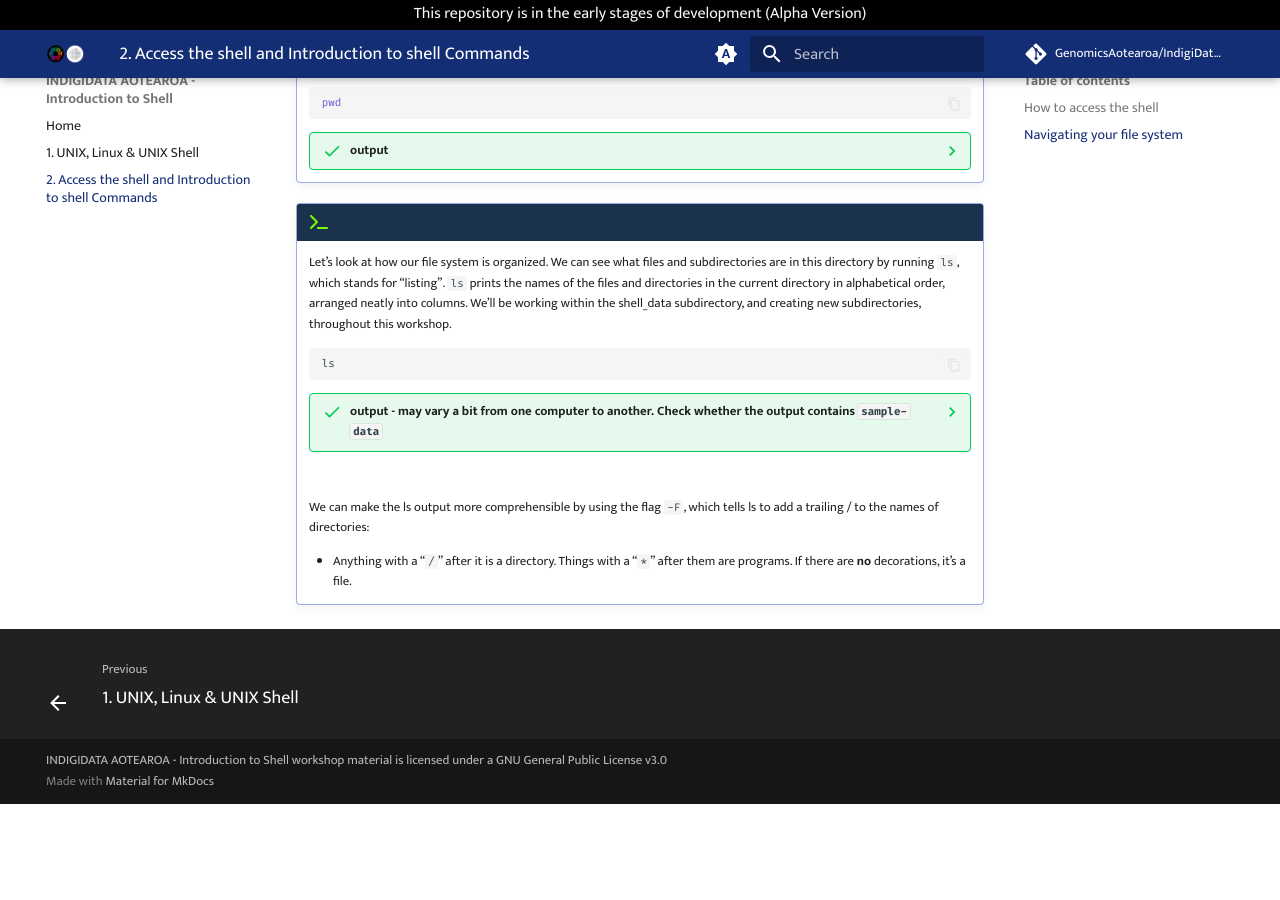
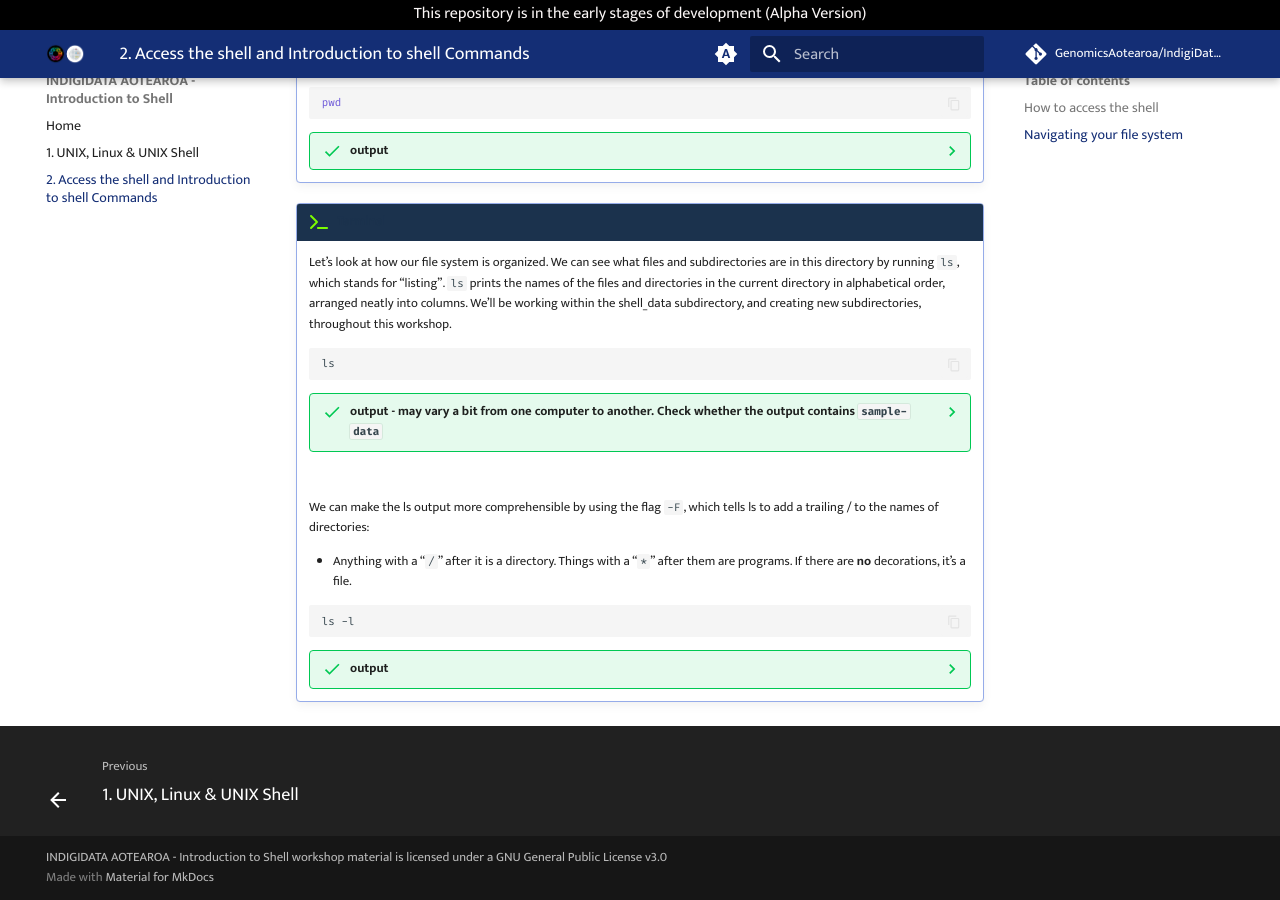
Before and after one commit to GenomicsAotearoa/IndigiDataAotearoa-IntroToShell, an MkDocs documentation site: the page built from docs/2-intro2shellcommands.md, in a window 1280 px wide and 900 px high, scrolled down 646 px. Built offline with MkDocs 1.6.1 and Material for MkDocs 9.7.7, drawn with Linux system fonts in a browser that asks for light colours; comment, search, counter and statistics services are not loaded; before the commit the page ends 1450 px from its top, so only the background shows below that.

````diff
--- a/docs/2-intro2shellcommands.md
+++ b/docs/2-intro2shellcommands.md
@@ -34,10 +34,18 @@
     ??? success "output - may vary a bit from one computer to another. Check whether the output contains `sample-data`"
 
         ```bash
-        sample-date ...
+        sample-data ...
         ```
     <br>
 
     We can make the ls output more comprehensible by using the flag `-F`, which tells ls to add a trailing / to the names of directories:
 
     * Anything with a “`/`” after it is a directory. Things with a “`*`” after them are programs. If there are **no** decorations, it’s a file.
+
+    ```bash
+    ls -l
+    ```
+    ??? success "output"
+        ```bash
+        sample-data/  .....
+        ```
````
